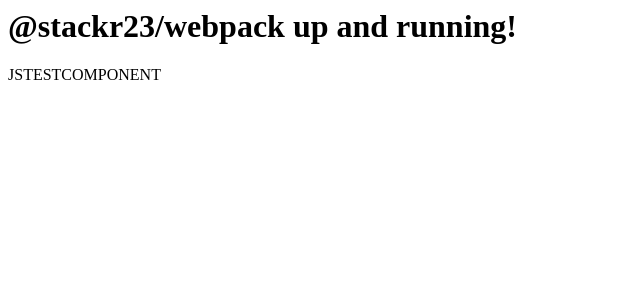
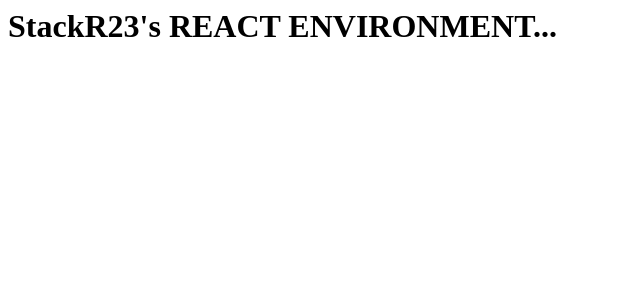
Before and after one commit to stackr23/react-stack, a React app: page / in a window 1280 px wide. Shown: the top 300 px of the page, without its empty margins (0-640 px from the left). Built offline with nearby package versions, Linux system fonts and the light colour scheme.

Commit message:
app homepage: change headline

```diff
--- a/src/App.tsx
+++ b/src/App.tsx
@@ -11,8 +11,7 @@
   render(props: AppProps): string {
     return (
       <>
-        <h1 id="app_headline">@stackr23/webpack up and running!</h1>
-        <JsTestComponent /* testParam="teststring" */ />
+        <h1 id="app_headline">StackR23's REACT ENVIRONMENT...</h1>
       </>
     )
   }
```
